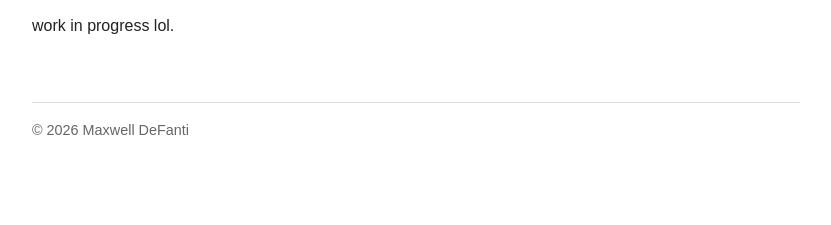
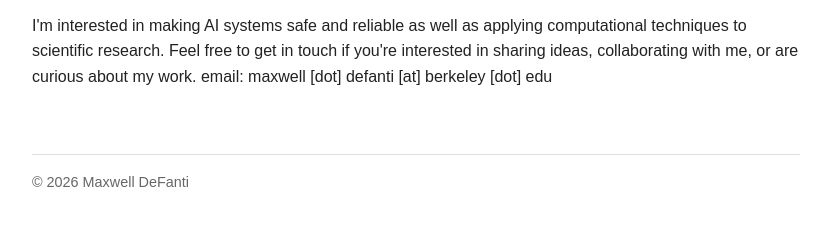
Before and after one commit to maxdefanti/maxdefanti.github.io, a plain HTML site: page index.html in a window 1280 px wide. Shown: the part 161-386 px from the top of the page, without its empty margins (224-1055 px from the left). Drawn offline with Linux system fonts and the light colour scheme.

Commit message:
added bio:

```diff
--- a/index.html
+++ b/index.html
@@ -16,7 +16,10 @@
 
   <main>
     <h1>Max DeFanti</h1>
-    <p>work in progress lol.</p>
+    <p> I'm interested in making AI systems safe and reliable as well as applying computational techniques to scientific research. Feel free to get in touch if you're interested in sharing ideas, collaborating with me, or are curious about my work.
+
+        email: maxwell [dot] defanti [at] berkeley [dot] edu
+    </p>
   </main>
 
   <footer>
```
